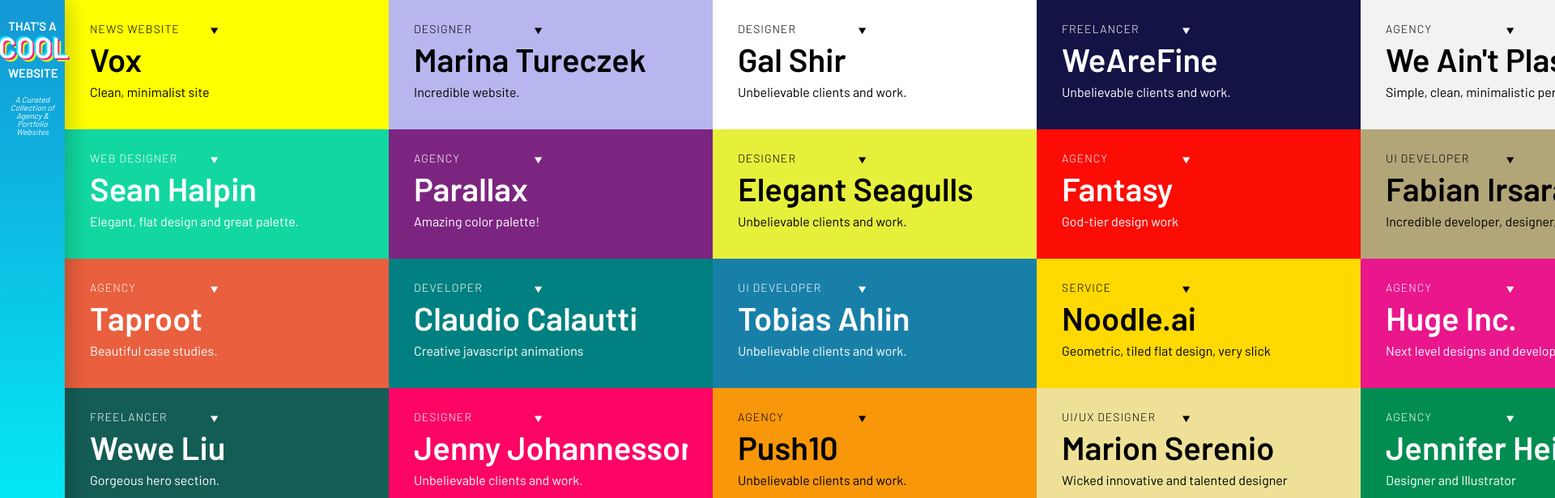
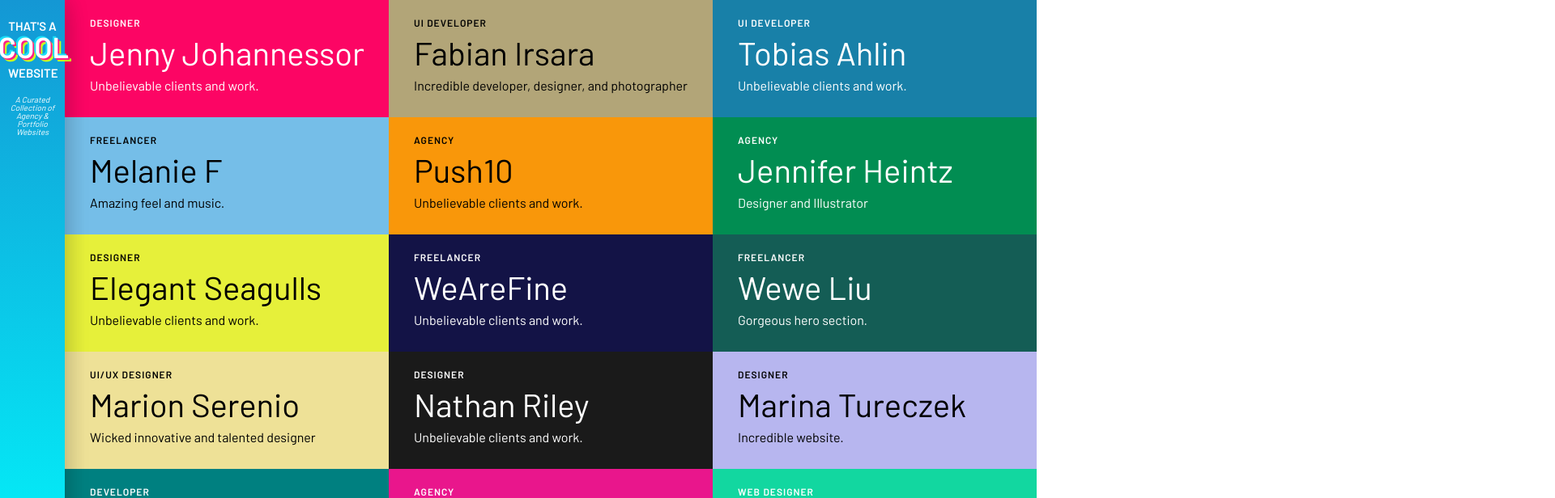
Before and after one commit to sathyaram/thatsacoolwebsite, a React (Create React App) app: page / in a window 1280 px wide. Shown: the top 616 px of the page at 81% size, 1920 px wide, since content can reach past the window. Built offline with nearby package versions, Linux system fonts and the light colour scheme.

Commit message:
Added Google Analytics, changed scrolling direction and grid behavior

```diff
--- a/public/index.html
+++ b/public/index.html
@@ -1,6 +1,14 @@
 <!DOCTYPE html>
 <html lang="en">
   <head>
+    <script async src="https://www.googletagmanager.com/gtag/js?id=UA-68620459-4"></script>
+    <script>
+      window.dataLayer = window.dataLayer || [];
+      function gtag(){dataLayer.push(arguments);}
+      gtag('js', new Date());
+
+      gtag('config', 'UA-68620459-4');
+    </script>
     <meta charset="utf-8">
     <link rel="shortcut icon" href="%PUBLIC_URL%/favicon.png">
     <meta name="viewport" content="width=device-width, initial-scale=1, shrink-to-fit=no">
@@ -12,7 +20,6 @@
     <title>That's A Cool Website</title>
   </head>
   <body>
-
-
+    <div id="root"></div>
   </body>
 </html>
--- a/src/Article/Article.js
+++ b/src/Article/Article.js
@@ -11,9 +11,10 @@
         className="website-wrapper"
         href={"http://" + props.website.link}
         target="_blank"
+        rel="noopener noreferrer"
       />
       <div className="text-wrapper">
-          <div class="text-above">
+          <div className="text-above">
             <input
               className="category"
               type="text"
@@ -37,9 +38,7 @@
         </div>
         <div className="text-shown">
           <input className="title" type="text" value={props.website.name} />
-          <textarea className="desc" type="text">
-            {props.website.description}
-          </textarea>
+          <textarea className="desc" type="text" value={props.website.description}></textarea>
         </div>
         <div className="text-collapsed">
             </div>
--- a/src/Article/Article.scss
+++ b/src/Article/Article.scss
@@ -1,8 +1,13 @@
 article {
-  width: 33.33333333%;
-  flex: 1 0 17.5%;
+  width: 32.333333%;
+  flex: 1 0 30%;
+  height: 18%;
   position: relative;
   display: flex;
+  // width: 33.33333333%;
+  // flex: 1 0 17.5%;
+  // position: relative;
+  // display: flex;
   align-items: center;
   justify-content: space-between;
   transition: all 300ms ease;
@@ -13,6 +18,7 @@
   text-decoration: none;
   color: black;
   transition: all 300ms ease;
+
 
   @media screen and (min-width: 2250px) {
     width: 20%;
@@ -173,7 +179,7 @@
 
   .title {
     font-size: 40px;
-    font-weight:700;
+    font-weight: 400;
     height: 50px;
   }
 
@@ -194,14 +200,15 @@
     height: 45px;
     width: 100%;
     overflow: hidden;
+    font-weight: 400;
   }
 
   input.category {
     width: 50%;
-    font-size: 14px;
+    font-size: 12px;
     letter-spacing: 1px;
     margin-bottom: -6px;
-    font-weight: lighter;
+    font-weight: 600;
     text-transform: uppercase;
   }
 
--- a/src/Header/Header.js
+++ b/src/Header/Header.js
@@ -1,5 +1,4 @@
 import React, { Component } from 'react';
-import Form from '../Form/Form';
 import './Header.scss'
 
 class Header extends Component {
--- a/src/Main/Main.js
+++ b/src/Main/Main.js
@@ -21,13 +21,24 @@
     edit.classList.toggle("editable");
   };
 
+  randomize = (array) => {
+    let i = array.length - 1;
+    for (; i > 0; i--) {
+    const j = Math.floor(Math.random() * (i + 1));
+    const temp = array[i];
+    array[i] = array[j];
+    array[j] = temp;
+  }
+  return array;
+  };
+
   render() {
     return (
       <main>
         <div>
-          {myData.map(website => (
-            <Article website={website} newColor={this.state.newColor} />
-          ))}
+          {this.randomize(myData.map((website, i) => (
+            <Article key={i} website={website} newColor={this.state.newColor} />
+          )))}
         </div>
       </main>
     );
--- a/src/Main/Main.scss
+++ b/src/Main/Main.scss
@@ -1,7 +1,7 @@
 main {
   width: calc(100% - 80px);
   margin-left: 80px;
-  height:100vh;
+  // height:100vh;
 
   @media screen and (max-width: 700px) {
     width: 100%;
@@ -13,8 +13,8 @@
   > div {
     display: flex;
     flex-wrap: wrap;
-    align-content: flex-start;
-    flex-flow: column wrap;
+    // align-content: flex-start;
+    // flex-flow: column wrap;
     height: 100%;
     width: auto;
   }
--- a/src/index.js
+++ b/src/index.js
@@ -3,12 +3,7 @@
 import "./index.css";
 import App from "./App";
 import * as serviceWorker from "./serviceWorker";
-import { BrowserRouter as Router } from "react-router-dom";
 
-ReactDOM.render(
-  <Router>
-    <App />
-  </Router>,
-  document.body
+ReactDOM.render(<App />, document.getElementById('root')
 );
 serviceWorker.unregister();
```
